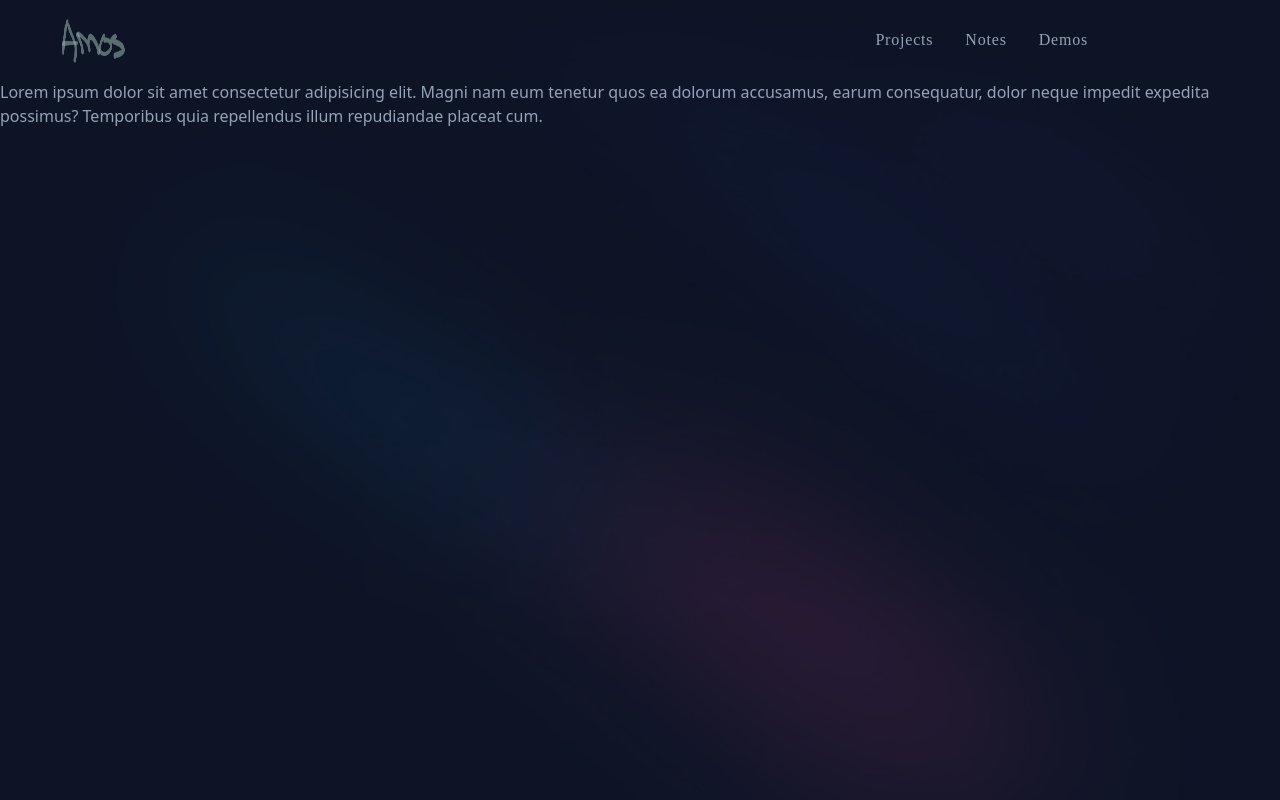
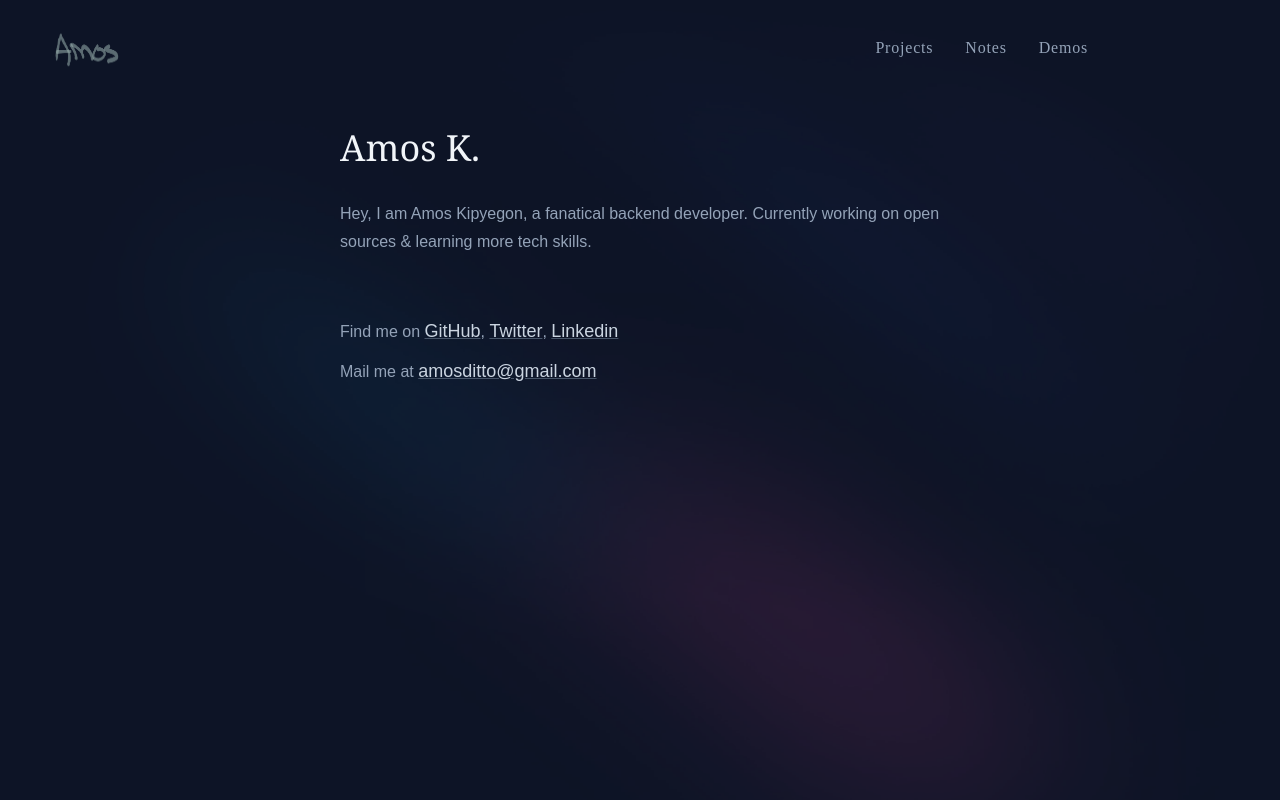
Before and after one commit to amoskipyegon1/AmosDev, a Nuxt app: page / in a window 1280 px wide. Built offline with nearby package versions, Linux system fonts and the light colour scheme.

Commit message:
chore: update on home page

```diff
--- a/components/designs/NavBar.vue
+++ b/components/designs/NavBar.vue
@@ -1,31 +1,51 @@
 <template>
-    <div class="w-full h-full gap-8 pr-2 sm:pr-6 lg:pr-20 flex flex-row justify-end items-center">
-        <div class="essential-links flex flex-row gap-6 sm:gap-8">
+    <div class="w-full h-full gap-8 sm:pl-4 pr-2 sm:pr-6 lg:pr-20 flex flex-row justify-between items-center">
+        <div class="logo h-full flex items-center">
+            <img src="@/assets/img/signature.png" alt="i" class="w-[6rem] sm:w-[8rem] h-[3rem]">
+        </div>
+        <div class="right flex flex-row items-center gap-6 sm:gap-8">
+            <div class="essential-links flex flex-row items-center gap-6 sm:gap-8">
                 <div class="link">
                     <div class="i-mdi-lightbulb" />
-                <span>Projects</span>
-                <div class="drop-down">
+                    <h4>Projects</h4>
+                    <div class="drop-down-link">
                         <span>Projects</span>
                     </div>
                 </div>
                 <div class="link">
                     <div class="i-mdi-post" />
+                    <h4>Notes</h4>
+                    <div class="drop-down-link">
                         <span>Notes</span>
+                    </div>
                 </div>
                 <div class="link">
                     <div class="i-mdi-monitor-screenshot" />
+                    <h4>Demos</h4>
+                    <div class="drop-down-link">
                         <span>Demos</span>
                     </div>
                 </div>
+            </div>
             <div class="other-links flex flex-row items-center gap-6 sm:gap-8">
-            <div class="link">
+                <a href="https://github.com/Amos-Ditto" class="link">
                     <div class="i-mdi-github" />
+                    <div class="drop-down-link">
+                        <span>github</span>
                     </div>
-            <div class="link">
+                </a>
+                <a href="https://twitter.com/_ditto1" class="link">
                     <div class="i-mdi-twitter" />
+                    <div class="drop-down-link">
+                        <span>twitter</span>
                     </div>
-            <div class="link">
+                </a>
+                <a href="https://www.linkedin.com/in/amos-kipyegon-584435224" class="link">
                     <div class="i-mdi-linkedin" />
+                    <div class="drop-down-link">
+                        <span>linkedin</span>
+                    </div>
+                </a>
             </div>
         </div>
     </div>
@@ -34,25 +54,34 @@
 <style scoped>
 
 .essential-links .link {
-    @apply flex items-center flex-row font-normal tracking-wider hover:text-slate-200 cursor-pointer;
+    @apply relative flex items-center justify-center font-normal tracking-wider hover:text-slate-200 cursor-pointer;
 }
 .essential-links .link div:first-child {
     @apply block sm:hidden text-xl;
 }
-.essential-links .link span {
+.essential-links .link h4 {
     @apply hidden sm:block;
     font-family: serif;
 }
+
+.essential-links .link .drop-down-link {
+    @apply px-3 py-2 bg-slate-800 border border-slate-700 rounded;
+    @apply absolute bottom-0 translate-y-[150%] opacity-0 invisible text-sm font-serif tracking-wide;
+    transition: visibility 300ms ease , opacity 300ms ease;
+}
+.essential-links .link:hover .drop-down-link {
+    @apply opacity-100 visible sm:invisible;
+}
 .other-links .link {
-    @apply text-xl cursor-pointer hover:text-slate-200;
+    @apply relative text-xl cursor-pointer hover:text-slate-200 flex items-center justify-center;
 }
-.drop-down {
-    @apply sm:hidden absolute bg-neutral-600 text-sm min-w-[4rem] h-[2rem] px-3 py-2 rounded translate-y-[110%];
+
+.other-links .link .drop-down-link {
+    @apply invisible absolute bottom-0 opacity-0 translate-y-[150%] rounded  px-3 py-2 text-sm bg-slate-800 text-slate-200;
+    @apply tracking-wide border border-slate-700 font-serif;
+    transition: visibility 300ms ease , opacity 300ms ease;
 }
-.drop-down span {
-    @apply text-base text-white;
-}
-.essential-links .link:hover .drop-down {
-    @apply visible;
+.other-links .link:hover  .drop-down-link {
+    @apply visible opacity-100;
 }
 </style>
--- a/layouts/default.vue
+++ b/layouts/default.vue
@@ -1,14 +1,11 @@
 <template>
-    <div class="w-full h-full">
-        <div class="logo fixed top-0 left-0 translate-y-[10%] z-20 translate-x-[30%]">
-            <img src="@/assets/img/signature.png" alt="i" class="w-[6rem] sm:w-[8rem] h-[4rem]">
-        </div>
-        <header class="h-[5rem]">
+    <div class="w-full h-full overflow-x-hidden overflow-y-auto">
+        <header class="h-[6rem]">
             <nav class="w-full h-full px-4 flex items-center">
                 <DesignsNavBar />
             </nav>
         </header>
-        <main class="w-full">
+        <main class="w-full flex items-center justify-center">
             <slot></slot>
         </main>
     </div>
--- a/pages/index.vue
+++ b/pages/index.vue
@@ -1,5 +1,41 @@
 <template>
-    <main class="w-full ">
-        <h3>Lorem ipsum dolor sit amet consectetur adipisicing elit. Magni nam eum tenetur quos ea dolorum accusamus, earum consequatur, dolor neque impedit expedita possimus? Temporibus quia repellendus illum repudiandae placeat cum.</h3>
+    <main class="w-full flex justify-center pt-8">
+        <section class="context w-[90%] sm:w-[500px] md:w-[500px] lg:w-[600px] flex flex-col gap-y-8">
+            <div class="name text-4xl text-slate-100 font-light font-serif">
+                <h2>Amos K.</h2>
+            </div>
+            <article class="w-full">
+                <p>
+                    Hey, I am Amos Kipyegon, a fanatical backend developer. Currently working on open sources &
+                    learning more tech skills.
+                </p>
+                <div class="social-media leading-10 w-full pt-8">
+                    <p>
+                        Find me on
+                        <a href="https://github.com/Amos-Ditto">GitHub</a>,
+                        <a href="https://twitter.com/_ditto1">Twitter</a>,
+                        <a href="https://www.linkedin.com/in/amos-kipyegon-584435224">Linkedin</a>
+                    </p>
+                    <p>
+                        Mail me at
+                        <a href="https://amosditto@gmail.com">amosditto@gmail.com</a>
+                    </p>
+                </div>
+            </article>
+        </section>
+
     </main>
 </template>
+
+<style scoped>
+.context {
+    transition: width 300ms ease;
+}
+article {
+    font-family: Arial;
+    @apply leading-7 flex flex-col gap-6 text-base;
+}
+.social-media p a {
+    @apply underline text-lg decoration-slate-600 text-slate-300;
+}
+</style>
```
Lines whose indentation alone changed are shown as unchanged.
